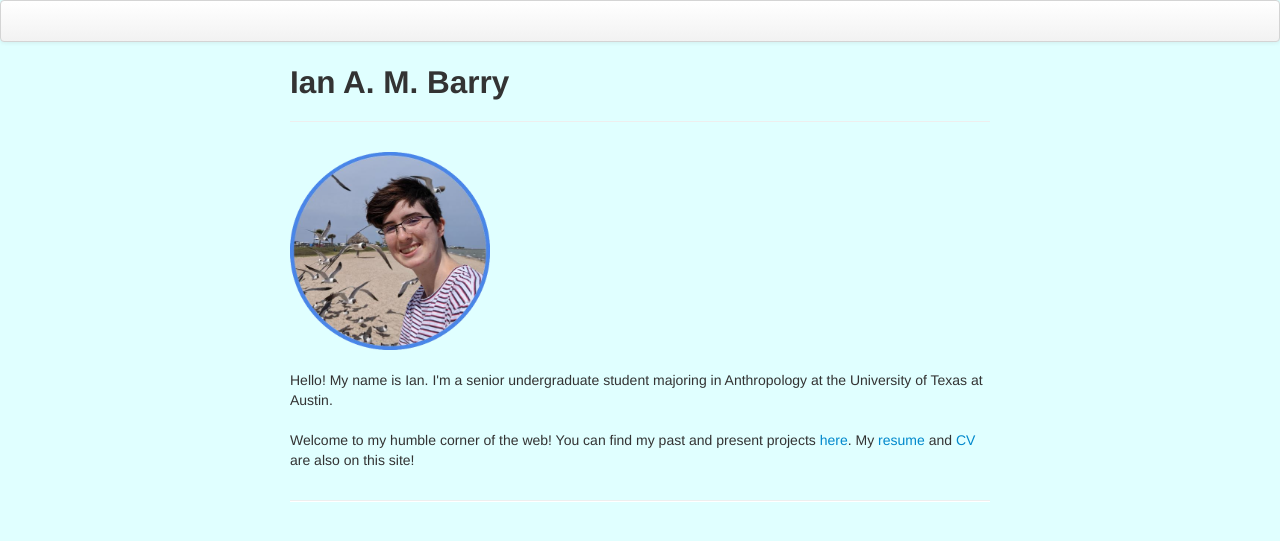
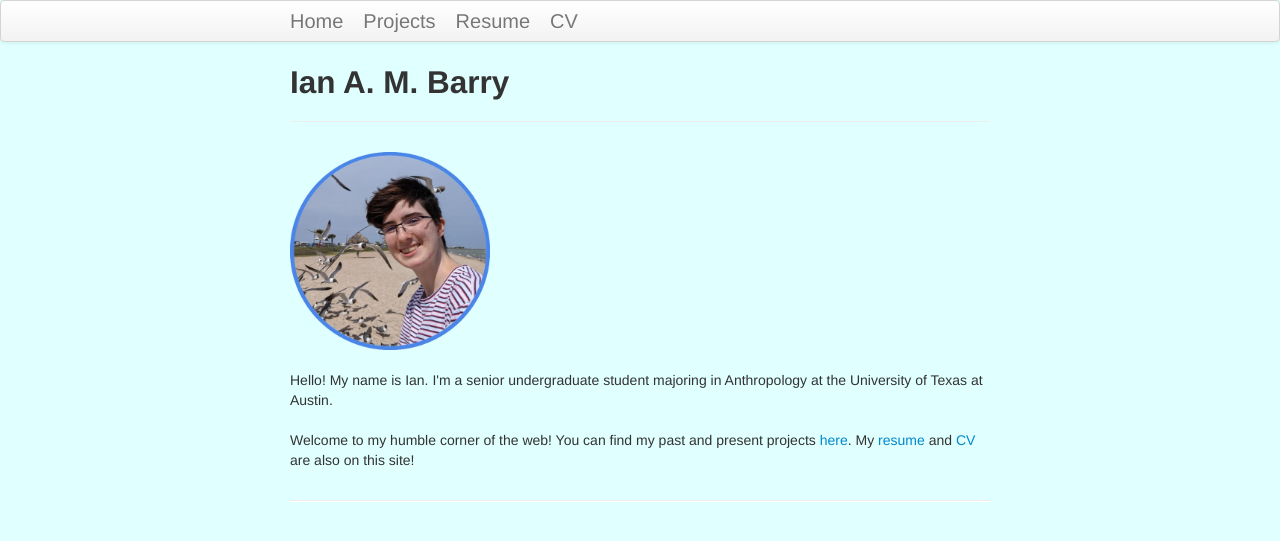
Before and after one commit to IanABarry/IanABarry.github.io, a Jekyll site: the page built from index.md, in a window 1280 px wide. Shown: the top 541 px of the page. Built offline with Jekyll 4.4.1, drawn with Linux system fonts in a browser that asks for light colours.

Commit message:
More header changes

```diff
--- a/_includes/themes/twitter/default.html
+++ b/_includes/themes/twitter/default.html
@@ -31,10 +31,10 @@
     <div class="navbar">
       <div class="navbar-inner">
         <div class="container-narrow">
-          <a class="brand" href="{{ HOME_PATH }}">{{ Home }}</a>
-          <a class="brand" href="/projects">{{ Projects }}</a>
-          <a class="brand" href="/resume">{{ Resume }}</a>
-          <a class="brand" href="/cv">{{ CV }}</a>
+          <a class="brand" href="{{ HOME_PATH }}">Home</a>
+          <a class="brand" href="/projects">Projects</a>
+          <a class="brand" href="/resume">Resume</a>
+          <a class="brand" href="/cv">CV</a>
         </div>
       </div>
     </div>
```
